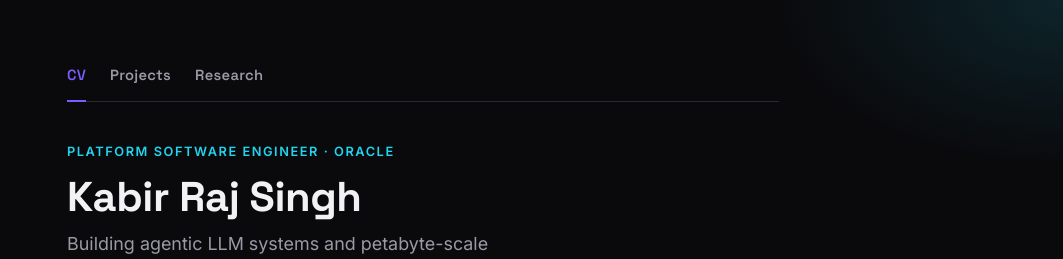
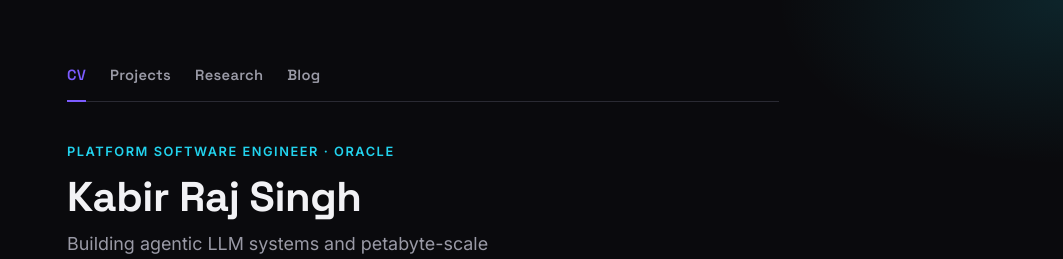
Before and after one commit to kabirrajsingh/kabirrajsingh-cv, a Jekyll site: the page built from index.html, in a window 1280 px wide and 900 px high. Shown: the top 259 px of the window, without its empty margins (217-1280 px from the left). Built offline with Jekyll 4.4.1, drawn with Linux system fonts in a browser that asks for light colours.

Commit message:
Add Blog as a top-level nav tab
Co-Authored-By: Claude Sonnet 5 <noreply@anthropic.com>

```diff
--- a/_layouts/default.html
+++ b/_layouts/default.html
@@ -17,6 +17,7 @@
       <a href="{{ '/' | relative_url }}" class="{% if page.url == '/' %}active{% endif %}">CV</a>
       <a href="{{ '/projects/' | relative_url }}" class="{% if page.url == '/projects/' %}active{% endif %}">Projects</a>
       <a href="{{ '/research/' | relative_url }}" class="{% if page.url == '/research/' %}active{% endif %}">Research</a>
+      <a href="https://blog.kabirrajsingh.com">Blog</a>
     </nav>
     {{ content }}
     <footer>
```
